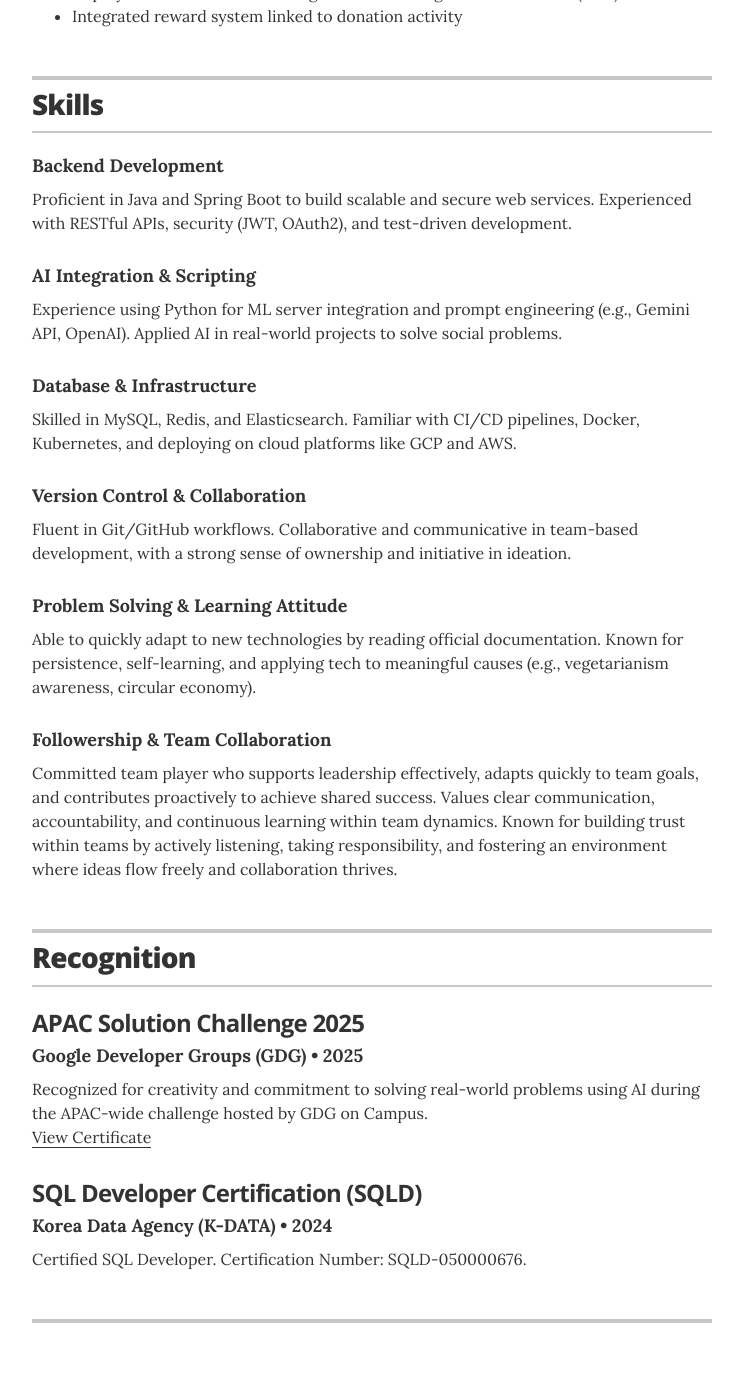
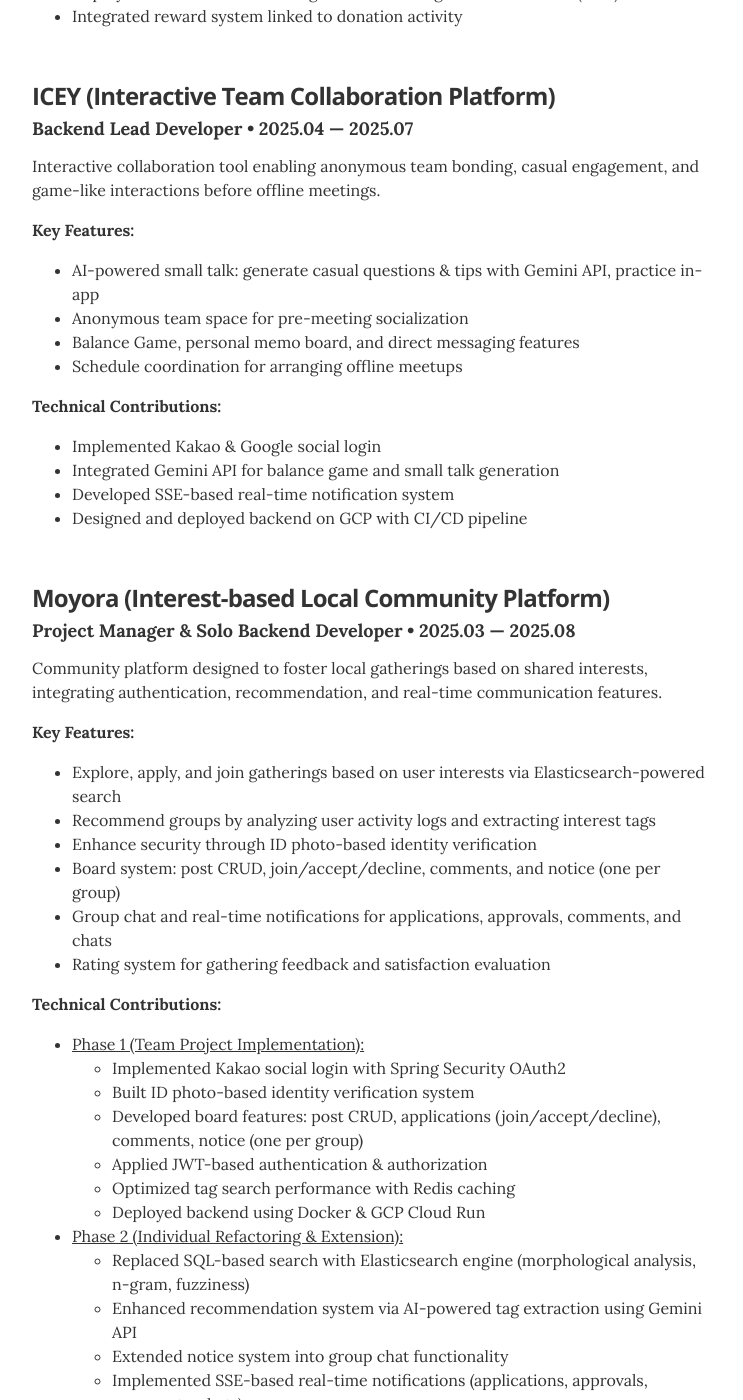
Before and after one commit to SH38038038/SH38038038.github.io, a Jekyll site: the page built from index.html, in a window 1280 px wide and 1400 px high, scrolled down 2232 px. Shown: the whole window, without its empty margins (268-1011 px from the left). Built offline with Jekyll 4.4.1, drawn with Linux system fonts in a browser that asks for light colours; some of the changed text lies outside the part shown.

Commit message:
update: update summer vacation issue

```diff
--- a/_layouts/resume.html
+++ b/_layouts/resume.html
@@ -52,7 +52,7 @@
 
   <!-- GitHub link -->
 
-  <li class="icon-link-item"><a href="https://github.com/xyz987164" class="icon-link" itemprop="sameAs"><svg class="icon" xmlns="http://www.w3.org/2000/svg" xmlns:xlink="http://www.w3.org/1999/xlink" x="0px" y="0px"
+  <li class="icon-link-item"><a href="https://github.com/SH38038038" class="icon-link" itemprop="sameAs"><svg class="icon" xmlns="http://www.w3.org/2000/svg" xmlns:xlink="http://www.w3.org/1999/xlink" x="0px" y="0px"
    viewBox="0 0 28 28" enable-background="new 0 0 28 28" xml:space="preserve" width="28">
 <path id="GitHub" fill-rule="evenodd" clip-rule="evenodd" fill="#D1CECC" d="M14.01,0C6.27,0-0.01,6.28-0.01,14.02
   c0,6.19,4.02,11.45,9.59,13.3c0.7,0.13,0.96-0.3,0.96-0.68c0-0.33-0.01-1.21-0.02-2.38c-3.9,0.85-4.72-1.88-4.72-1.88
@@ -97,7 +97,7 @@
 
   <!-- Website link -->
 
-  <li class="icon-link-item"><a href="https://ug-hongseohyeon.blogpro.so/" class="icon-link" itemprop="url"><svg class="icon" xmlns="http://www.w3.org/2000/svg" xmlns:xlink="http://www.w3.org/1999/xlink" x="0px" y="0px"
+  <li class="icon-link-item"><a href="https://xyz987164.tistory.com/" class="icon-link" itemprop="url"><svg class="icon" xmlns="http://www.w3.org/2000/svg" xmlns:xlink="http://www.w3.org/1999/xlink" x="0px" y="0px"
    viewBox="0 0 28 28" enable-background="new 0 0 28 28" xml:space="preserve" width="28">
 <path id="Website" fill="#D1CECC" d="M14.83,7.6c0.03,0.08,0.03,0.14,0,0.19s-0.08,0.07-0.17,0.07c-0.12,0-0.26-0.01-0.4-0.04
   s-0.2-0.06-0.18-0.1c0.15-0.15,0.16-0.26,0.03-0.33c-0.13-0.07-0.27-0.11-0.42-0.11s-0.25-0.04-0.3-0.09s-0.03-0.09,0.05-0.09
@@ -282,7 +282,69 @@
     </ul>
   </div>
 </div>
+<br>
+<div class="resume-item" itemscope itemtype="http://schema.org/CreativeWork">
+  <meta itemprop="creator" content="UG HONGSEOHYEON" itemtype="http://schema.org/Person" />
+  <h3 class="resume-item-title" itemprop="name">ICEY (Interactive Team Collaboration Platform)</h3>
+  <h4 class="resume-item-details" itemprop="description">Backend Lead Developer • 2025.04 — 2025.07</h4>
+  <div class="resume-item-copy">
+    <p>Interactive collaboration tool enabling anonymous team bonding, casual engagement, and game-like interactions before offline meetings.</p>
+    <strong>Key Features:</strong>
+    <ul>
+      <li>AI-powered small talk: generate casual questions & tips with Gemini API, practice in-app</li>
+      <li>Anonymous team space for pre-meeting socialization</li>
+      <li>Balance Game, personal memo board, and direct messaging features</li>
+      <li>Schedule coordination for arranging offline meetups</li>
+    </ul>
+    <strong>Technical Contributions:</strong>
+    <ul>
+      <li>Implemented Kakao & Google social login</li>
+      <li>Integrated Gemini API for balance game and small talk generation</li>
+      <li>Developed SSE-based real-time notification system</li>
+      <li>Designed and deployed backend on GCP with CI/CD pipeline</li>
+    </ul>
+  </div>
+</div>
+<br>
+<div class="resume-item" itemscope itemtype="http://schema.org/CreativeWork">
+  <meta itemprop="creator" content="UG HONGSEOHYEON" itemtype="http://schema.org/Person" />
+  <h3 class="resume-item-title" itemprop="name">Moyora (Interest-based Local Community Platform)</h3>
+  <h4 class="resume-item-details" itemprop="description">Project Manager & Solo Backend Developer • 2025.03 — 2025.08</h4>
+  <div class="resume-item-copy">
+    <p>Community platform designed to foster local gatherings based on shared interests, integrating authentication, recommendation, and real-time communication features.</p>
 
+    <strong>Key Features:</strong>
+    <ul>
+      <li>Explore, apply, and join gatherings based on user interests via Elasticsearch-powered search</li>
+      <li>Recommend groups by analyzing user activity logs and extracting interest tags</li>
+      <li>Enhance security through ID photo-based identity verification</li>
+      <li>Board system: post CRUD, join/accept/decline, comments, and notice (one per group)</li>
+      <li>Group chat and real-time notifications for applications, approvals, comments, and chats</li>
+      <li>Rating system for gathering feedback and satisfaction evaluation</li>
+    </ul>
+
+    <strong>Technical Contributions:</strong>
+    <ul>
+      <li><u>Phase 1 (Team Project Implementation):</u></li>
+      <ul>
+        <li>Implemented Kakao social login with Spring Security OAuth2</li>
+        <li>Built ID photo-based identity verification system</li>
+        <li>Developed board features: post CRUD, applications (join/accept/decline), comments, notice (one per group)</li>
+        <li>Applied JWT-based authentication & authorization</li>
+        <li>Optimized tag search performance with Redis caching</li>
+        <li>Deployed backend using Docker & GCP Cloud Run</li>
+      </ul>
+      <li><u>Phase 2 (Individual Refactoring & Extension):</u></li>
+      <ul>
+        <li>Replaced SQL-based search with Elasticsearch engine (morphological analysis, n-gram, fuzziness)</li>
+        <li>Enhanced recommendation system via AI-powered tag extraction using Gemini API</li>
+        <li>Extended notice system into group chat functionality</li>
+        <li>Implemented SSE-based real-time notifications (applications, approvals, comments, chats)</li>
+        <li>Added rating system for gathering satisfaction feedback</li>
+      </ul>
+    </ul>
+  </div>
+</div>
 
 
       </section>
@@ -308,9 +370,12 @@
   </div>
 
   <div class="resume-item">
-    <h4 class="resume-item-details">Database & Infrastructure</h4>
-    <p class="resume-item-copy">Skilled in MySQL, Redis, and Elasticsearch. Familiar with CI/CD pipelines, Docker, Kubernetes, and deploying on cloud platforms like GCP and AWS.</p>
-  </div>
+  <h4 class="resume-item-details">Database & Infrastructure</h4>
+  <p class="resume-item-copy">
+    Skilled in MySQL, Redis, Elasticsearch, and MongoDB.
+    Familiar with CI/CD pipelines, Docker, Kubernetes, and deploying on cloud platforms like GCP and AWS.
+  </p>
+</div>
 
   <div class="resume-item">
     <h4 class="resume-item-details">Version Control & Collaboration</h4>
@@ -358,6 +423,16 @@
     <h4 class="resume-item-details">Korea Data Agency (K-DATA) &bull; 2024</h4>
     <p class="resume-item-copy">Certified SQL Developer. Certification Number: SQLD-050000676.</p>
   </div>
+
+
+  <div class="resume-item">
+  <h3 class="resume-item-title" itemprop="award">SOLUX 30th 1st Semester Project Award – Grand Prize</h3>
+  <h4 class="resume-item-details">ICEY &bull; 2025</h4>
+  <p class="resume-item-copy">
+    Awarded the Grand Prize for ICEY, an interactive collaboration platform enabling anonymous team bonding,
+    AI-powered small talk, balance games, and real-time notifications.
+  </p>
+</div>
 
 </section>
 <!-- end Recognition -->
```
